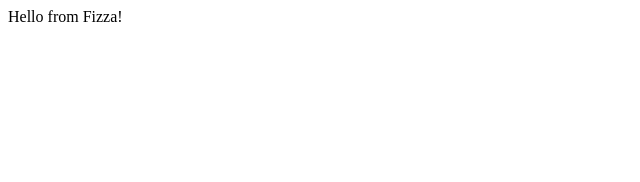
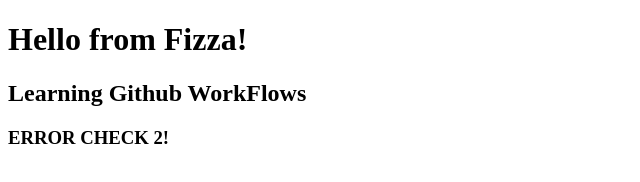
Before and after one commit to FizzaMubeen/HelloWorld, a plain HTML site: page index.html in a window 1280 px wide. Shown: the whole page, without its empty margins (0-640 px from the left). Drawn offline with Linux system fonts and the light colour scheme.

Commit message:
updated index
updated index and .yml tested

```diff
--- a/index.html
+++ b/index.html
@@ -7,7 +7,9 @@
 </head>
 <body>
     <div>
-        Hello from Fizza!
+        <h1>Hello from Fizza!</h1>
+        <h2>Learning Github WorkFlows</h2>
+        <h3>ERROR CHECK 2!</h3>
     </div>
 </body>
 </html>
```
Also changed, not shown: 1 other file.
